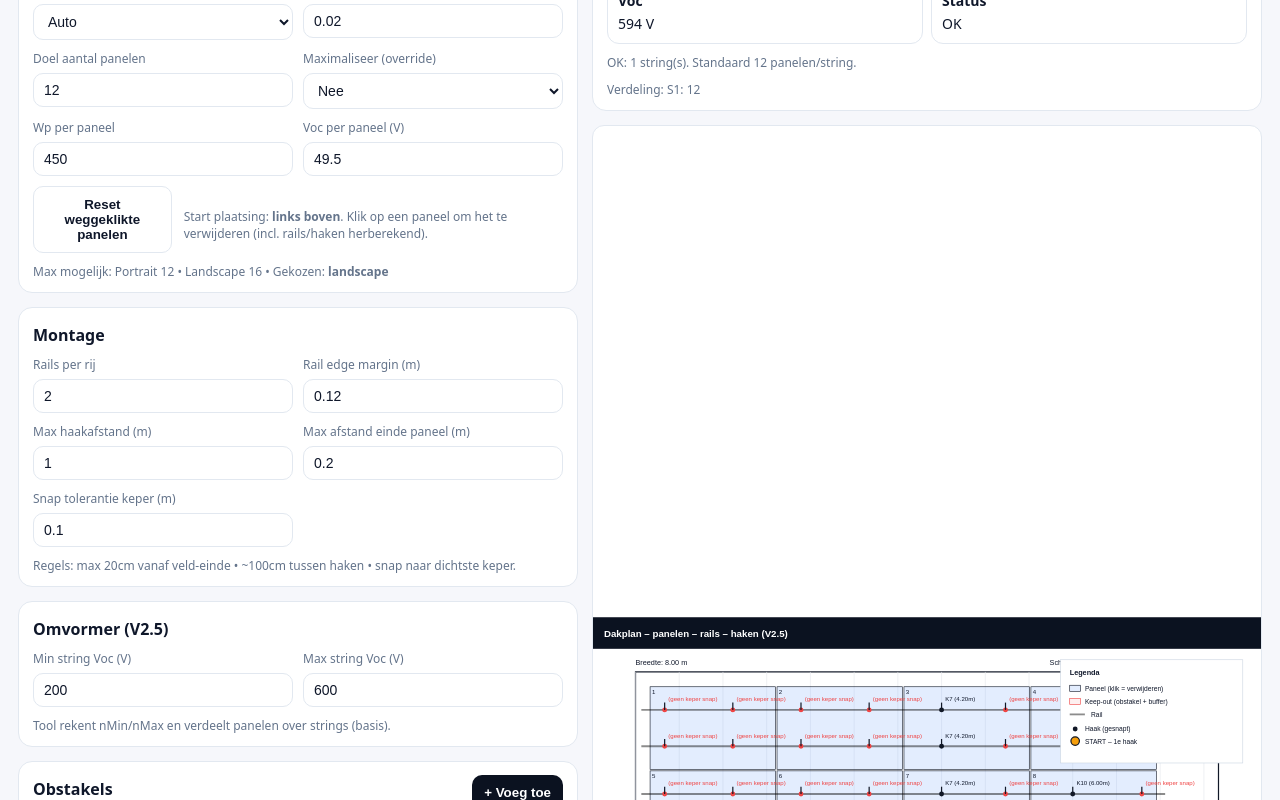
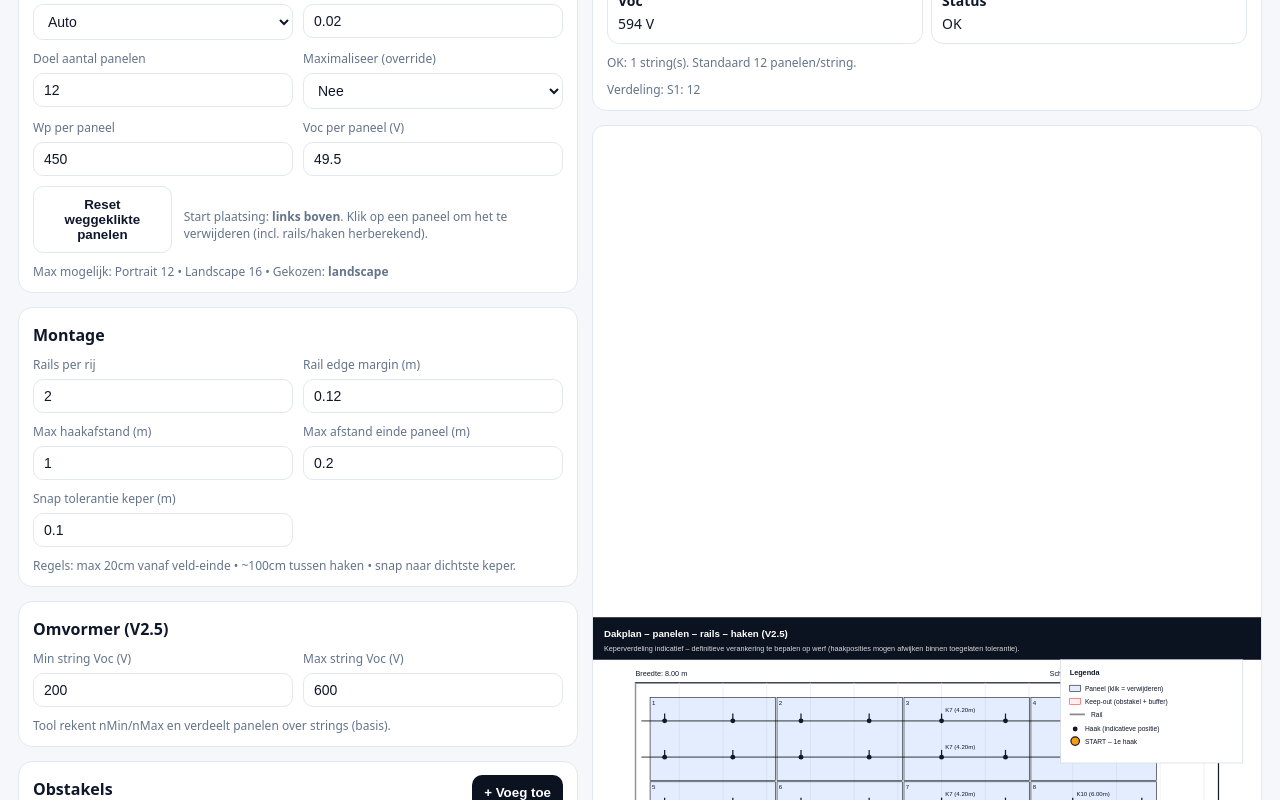
Before and after one commit to DuralRoel/PV-dossier-v1, a React (Vite) app: page / in a window 1280 px wide. Shown: the part 560-1360 px from the top of the page. Built offline with nearby package versions, Linux system fonts and the light colour scheme.

Commit message:
Update DrawingSvg.tsx

```diff
--- a/src/DrawingSvg.tsx
+++ b/src/DrawingSvg.tsx
@@ -16,7 +16,7 @@ export const DrawingSvg = forwardRef<SVGSVGElement, Props>(({ roof, layout, onTo
 
   const scale = Math.min((W - 140) / roofW, (H - 160) / roofH);
   const ox = 70;
-  const oy = 90;
+  const oy = 108; // was 90, nu lager omdat header hoger is
 
   const m2x = (m: number) => ox + m * scale;
   const m2y = (m: number) => oy + (roofH - m) * scale;
@@ -43,9 +43,14 @@ export const DrawingSvg = forwardRef<SVGSVGElement, Props>(({ roof, layout, onTo
 
   return (
     <svg ref={ref} viewBox={`0 0 ${W} ${H}`} width="100%" height="100%" className="svg">
-      <rect x="0" y="0" width={W} height="52" fill="#0b1220" />
+      {/* Header */}
+      <rect x="0" y="0" width={W} height="70" fill="#0b1220" />
       <text x="18" y="33" fill="#fff" fontSize="16" fontFamily="Arial" fontWeight="700">
         Dakplan – panelen – rails – haken (V2.5)
+      </text>
+      <text x="18" y="55" fill="rgba(255,255,255,0.85)" fontSize="12" fontFamily="Arial">
+        Keperverdeling indicatief – definitieve verankering te bepalen op werf (haakposities mogen afwijken binnen
+        toegelaten tolerantie).
       </text>
 
       {/* Roof outline */}
@@ -114,25 +119,24 @@ export const DrawingSvg = forwardRef<SVGSVGElement, Props>(({ roof, layout, onTo
         const isStart = i === startHookIndex;
         return (
           <g key={i}>
+            {/* altijd zwart (indicatief), start haak oranje */}
             <circle
               cx={m2x(h.x)}
               cy={m2y(h.y)}
               r={isStart ? 7 : 4}
-              fill={isStart ? "#f59e0b" : h.snapped ? "#111827" : "#ef4444"}
+              fill={isStart ? "#f59e0b" : "#111827"}
               stroke={isStart ? "#111827" : "none"}
               strokeWidth={isStart ? 2 : 0}
             />
             <line x1={m2x(h.x)} y1={m2y(h.y)} x2={m2x(h.x)} y2={m2y(h.y) - 12} stroke="#111827" strokeWidth="2" />
+
+            {/* Alleen keperlabel tonen als er effectief gesnapt is */}
             {h.snapped && h.rafterIndex !== null && (
               <text x={m2x(h.x) + 6} y={m2y(h.y) - 14} fontSize="10" fontFamily="Arial" fill="#0f172a">
                 K{h.rafterIndex} ({h.rafterX?.toFixed(2)}m)
               </text>
             )}
-            {!h.snapped && (
-              <text x={m2x(h.x) + 6} y={m2y(h.y) - 14} fontSize="10" fontFamily="Arial" fill="#ef4444">
-                (geen keper snap)
-              </text>
-            )}
+
             {isStart && (
               <text x={m2x(h.x) + 6} y={m2y(h.y) + 16} fontSize="12" fontFamily="Arial" fontWeight="700" fill="#b45309">
                 START – 1e haak
@@ -166,7 +170,7 @@ export const DrawingSvg = forwardRef<SVGSVGElement, Props>(({ roof, layout, onTo
 
         <circle cx={W - 306} cy={184} r="4" fill="#111827" />
         <text x={W - 290} y={188} fontFamily="Arial" fontSize="11" fill="#0f172a">
-          Haak (gesnapt)
+          Haak (indicatieve positie)
         </text>
 
         <circle cx={W - 306} cy={204} r="7" fill="#f59e0b" stroke="#111827" strokeWidth="2" />
```
